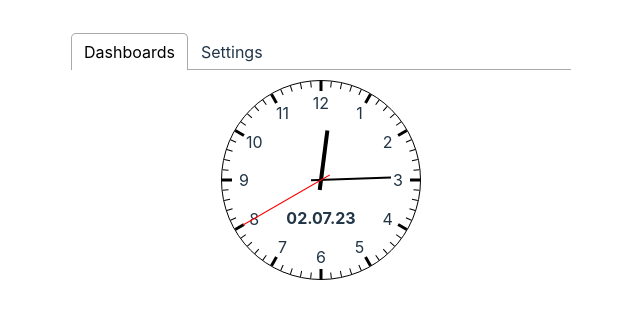
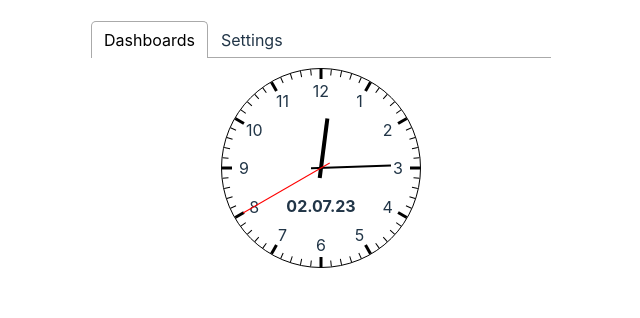
Before and after one commit to letov/plant-guard, a React (Vite) app: page / in a window 1280 px wide. Shown: the top 318 px of the page, without its empty margins (319-959 px from the left). Built offline with nearby package versions, Linux system fonts and the light colour scheme; no server answers.

Commit message:
some css fixes

```diff
--- a/src/App.css
+++ b/src/App.css
@@ -1,8 +1,11 @@
 #root {
+  max-width: 500px;
   margin: 0 auto;
-  padding: 2rem;
   width: 100%;
-  max-width: 500px;
+}
+
+.react-tabs {
+  padding: 20px;
 }
 
 .loading-section {
--- a/src/index.css
+++ b/src/index.css
@@ -3,7 +3,7 @@
   line-height: 1.5;
   font-weight: 400;
 
-  color-scheme: light;
+  color-scheme: light only;
   color: rgba(255, 255, 255, 0.87);
   background-color: #242424;
 
@@ -25,10 +25,7 @@
 
 body {
   margin: 0;
-  display: flex;
-  flex-direction: column;
   place-items: center;
-  min-width: 320px;
   min-height: 100vh;
 }
 
@@ -68,3 +65,16 @@
     background-color: #f9f9f9;
   }
 }
+
+@media (prefers-color-scheme: dark) {
+  :root {
+    color: #213547;
+    background-color: #ffffff;
+  }
+  a:hover {
+    color: #747bff;
+  }
+  button {
+    background-color: #f9f9f9;
+  }
+}
```
Also changed, not shown: 1 other file (tests, documents, lock files or other folders).
